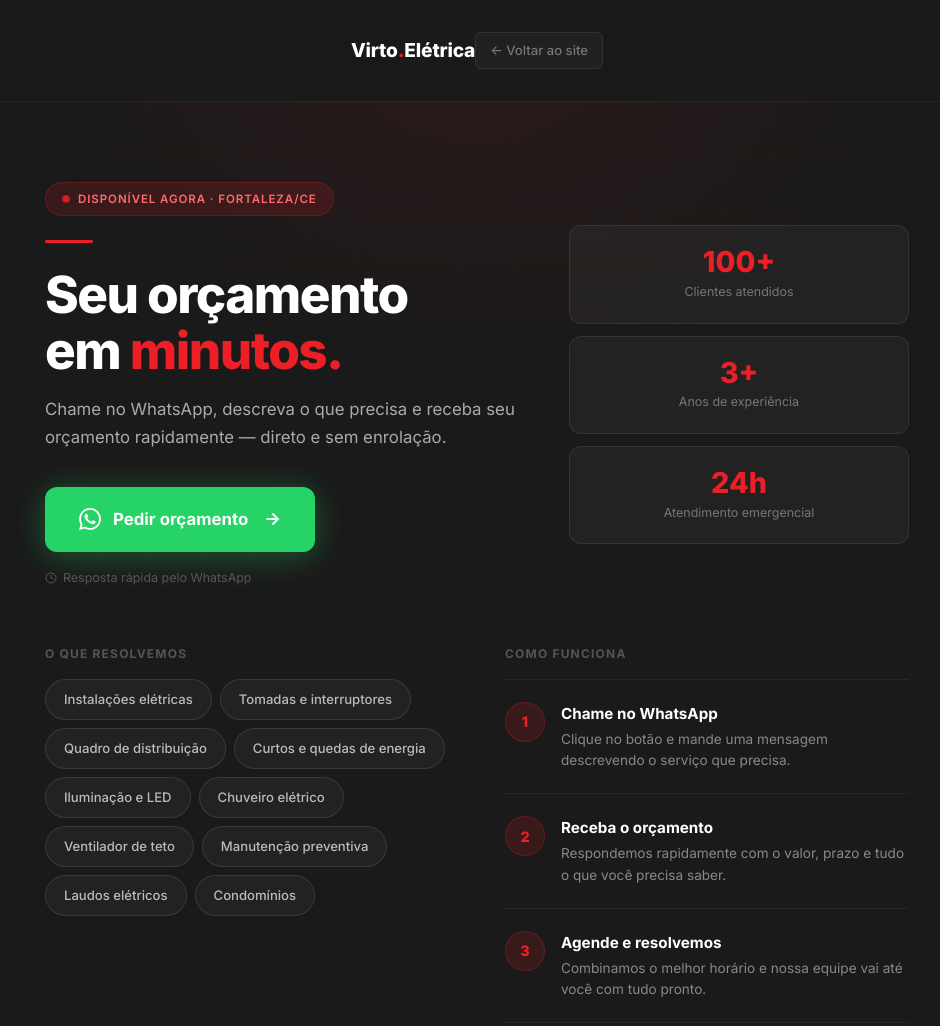
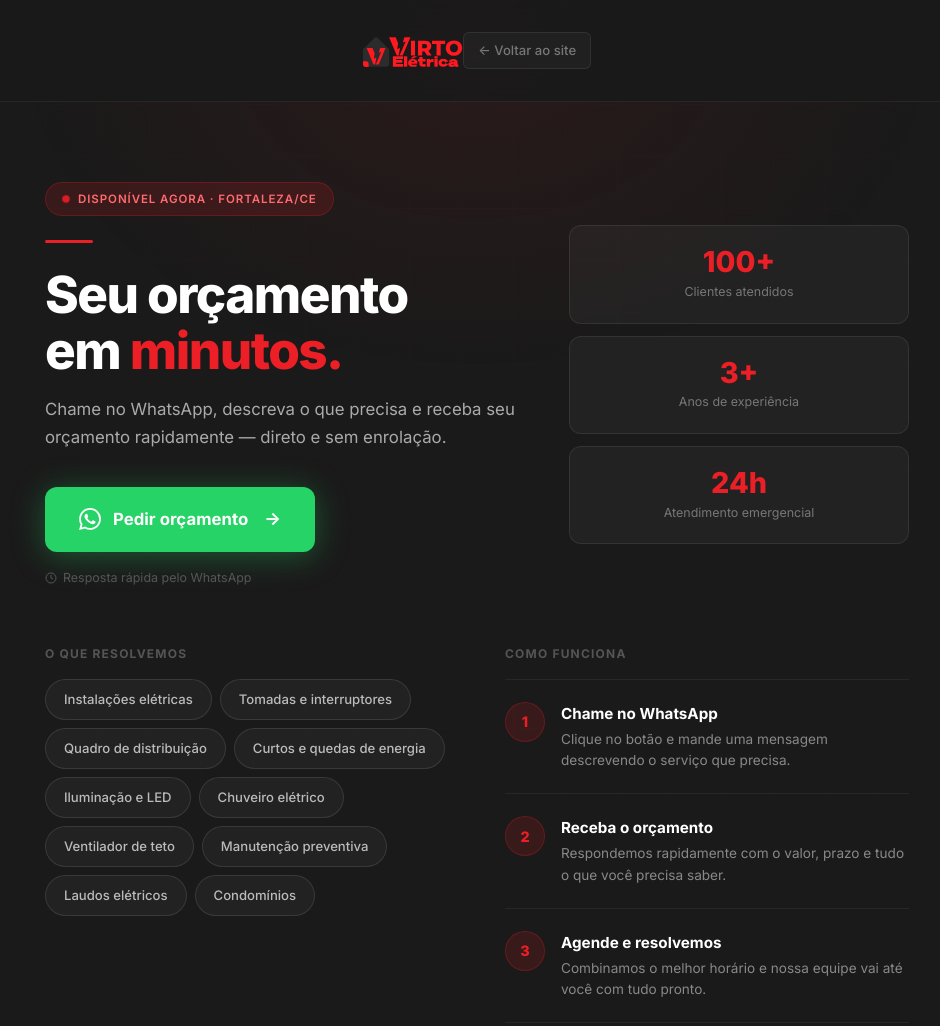
Before and after one commit to rpijoao/virto-eletrica, a website built with Vite: page atendimento.html in a window 1280 px wide. Shown: the top 1026 px of the page, without its empty margins (163-1103 px from the left). Built offline with nearby package versions, Linux system fonts and the light colour scheme.

Commit message:
feat: usar logo SVG real na nav do atendimento

```diff
--- a/atendimento.html
+++ b/atendimento.html
@@ -27,7 +27,9 @@
 <!-- NAV -->
 <nav class="lp-nav">
   <div class="lp-nav-inner">
-    <a href="/" class="nav-logo">Virto<span>.</span>Elétrica</a>
+    <a href="/" class="nav-logo">
+      <img src="/img/logo-virto-eletrica.svg" alt="Virto Elétrica" class="nav-logo-img">
+    </a>
     <a href="/" class="nav-voltar">← Voltar ao site</a>
   </div>
 </nav>
--- a/src/css/orcamento.css
+++ b/src/css/orcamento.css
@@ -69,15 +69,14 @@ body.page-orcamento::before {
 }
 
 .lp-nav .nav-logo {
-  font-size: 1.2rem;
-  font-weight: 800;
-  color: var(--white);
+  display: flex;
+  align-items: center;
   text-decoration: none;
-  letter-spacing: -0.01em;
 }
 
-.lp-nav .nav-logo span {
-  color: var(--red);
+.nav-logo-img {
+  height: 32px;
+  width: auto;
 }
 
 .nav-voltar {
```
Also changed, not shown: public/img/logo-virto-eletrica.svg (added).
